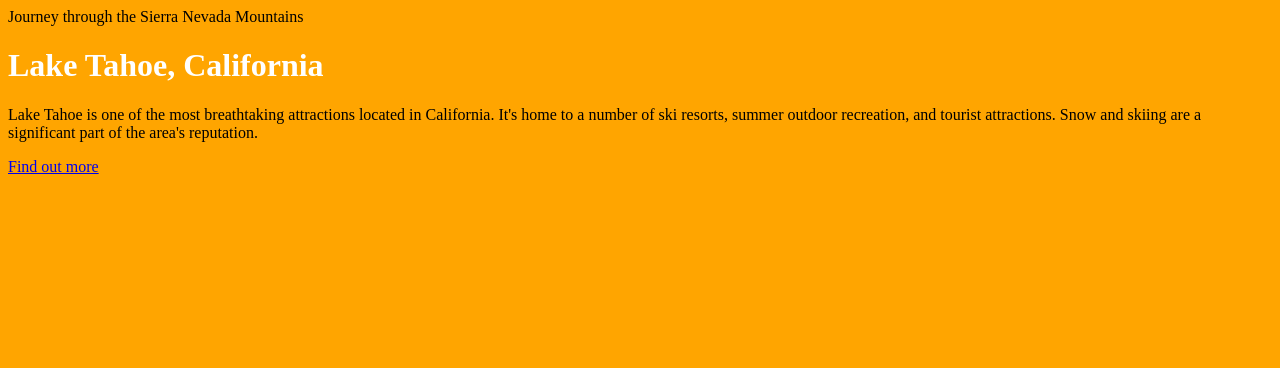
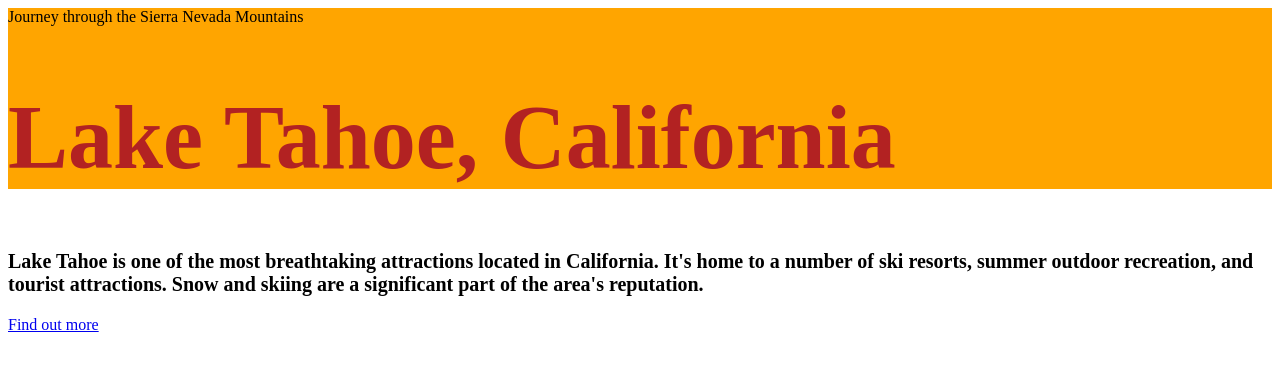
Before and after one commit to mgxmajewski/css-basics, a plain HTML site: page index.html in a window 1280 px wide. Drawn offline with Linux system fonts and the light colour scheme.

Commit message:
Add internal Styles

```diff
--- a/index.html
+++ b/index.html
@@ -2,11 +2,24 @@
 <html>
   <head>
     <title>Lake Tahoe</title>
+    <style>
+      p {
+        font-size: 20px;
+        font-weight: bold;
+      }
+      h1 {
+        font-size: 90px;
+        color: firebrick;
+      }
+      header {
+        background-color: orange;
+      }
+    </style>
   </head>
-  <body style="background-color: orange">
+  <body>
     <header>
       <span>Journey through the Sierra Nevada Mountains</span>
-      <h1 style="color: white;">Lake Tahoe, California</h1>
+      <h1>Lake Tahoe, California</h1>
     </header>
     <p>
       Lake Tahoe is one of the most breathtaking attractions located in California. It's home to a number of ski
```
